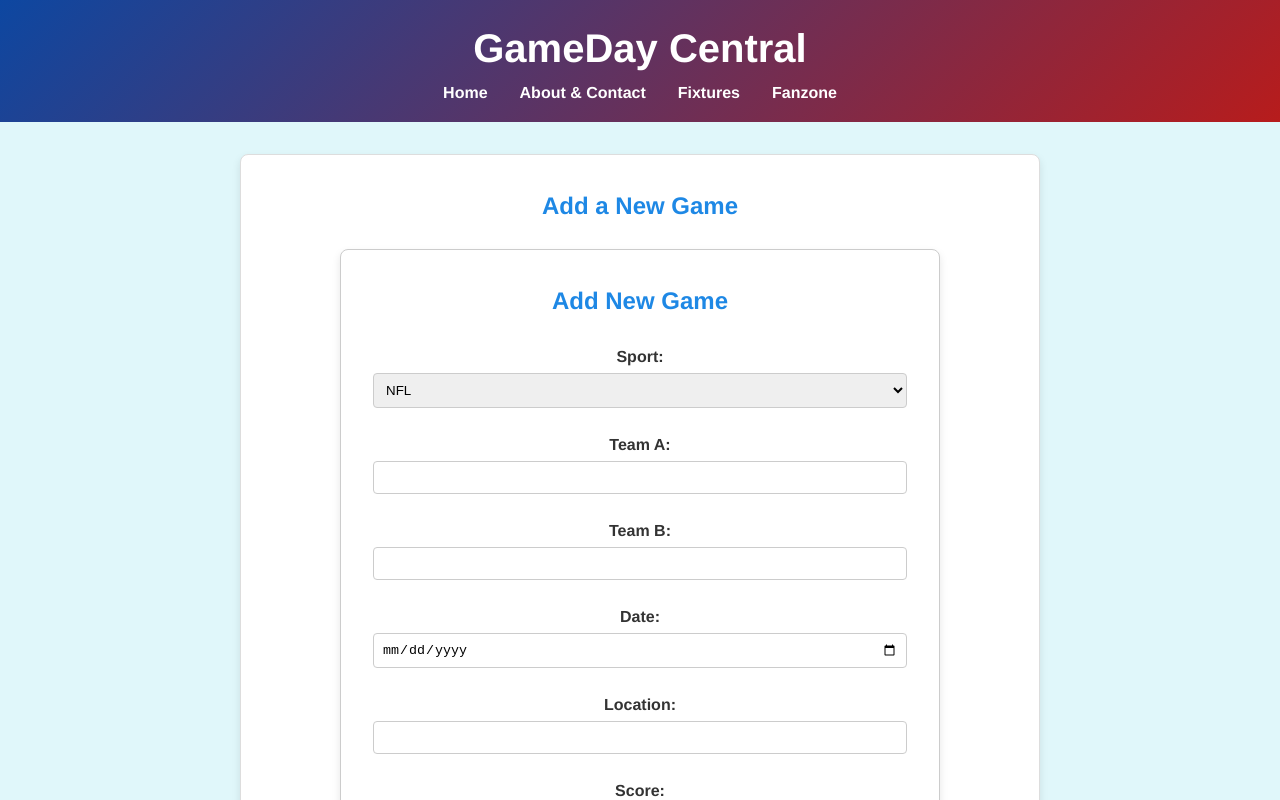
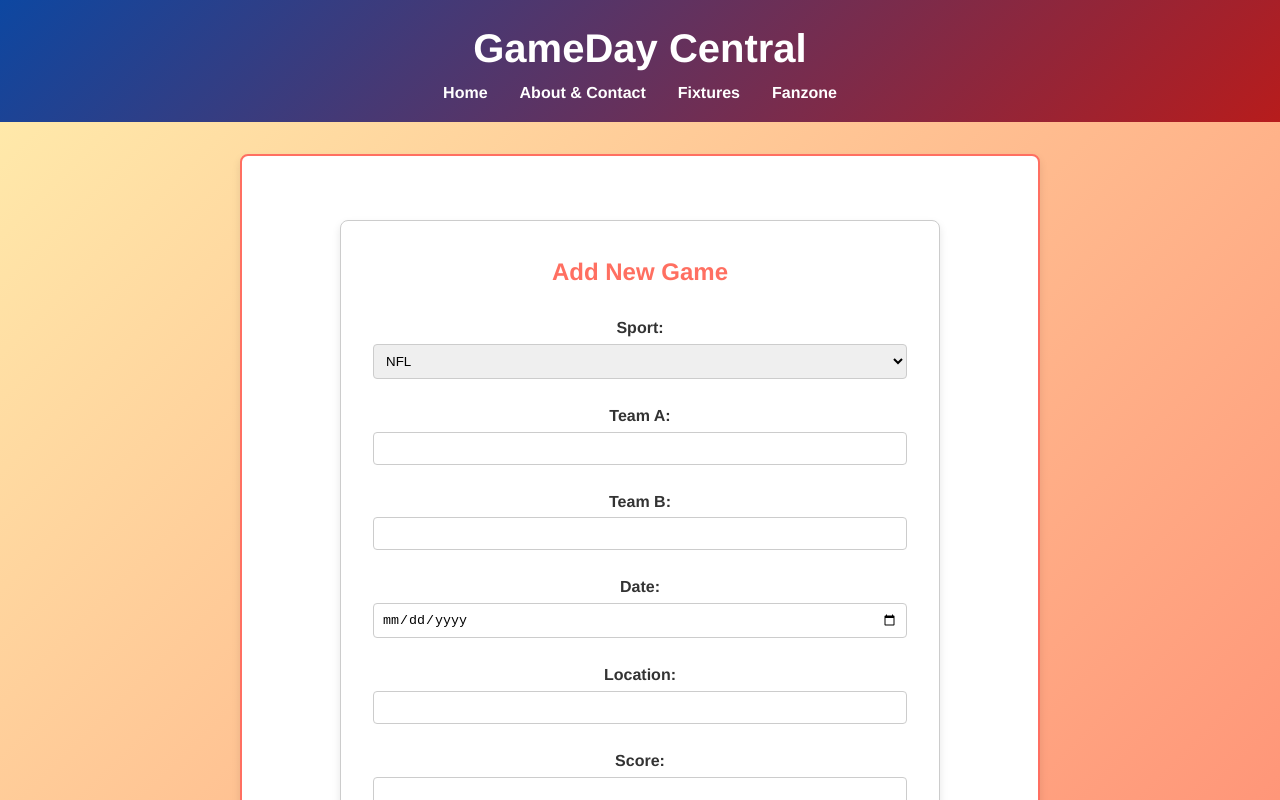
Before and after one commit to tristenfornes/react-gameday, a React (Create React App) app in the folder react-gameday/: page /add-game in a window 1280 px wide. Shown: the top 800 px of the page. Built offline with nearby package versions, Linux system fonts and the light colour scheme.

Commit message:
game Page

```diff
--- a/react-gameday/src/pages/AddGamePage.jsx
+++ b/react-gameday/src/pages/AddGamePage.jsx
@@ -7,10 +7,10 @@
 
 const AddGamePage = () => {
   return (
-    <div>
+    <div className="add-game-page-container">
       <Header />
       <main className="add-game-page">
-        <h2>Add a New Game</h2>
+        {/* The AddGameForm itself can include a heading if desired */}
         <AddGameForm />
       </main>
       <Footer />
--- a/react-gameday/src/pages/css/AddGamePage.css
+++ b/react-gameday/src/pages/css/AddGamePage.css
@@ -1,21 +1,24 @@
 /* src/pages/css/AddGamePage.css */
+
+.add-game-page-container {
+  background: linear-gradient(135deg, #FFEEAD, #FF6F61); /* Light, warm gradient background */
+  min-height: 100vh;
+  padding-bottom: 2rem;
+}
+
 .add-game-page {
   max-width: 800px;
   margin: 2rem auto;
   padding: 2rem;
   background: #ffffff;
-    border: 1px solid #ddd;
+  border: 2px solid #FF6F61; /* Accent border */
   border-radius: 8px;
   box-shadow: 0 4px 8px rgba(0, 0, 0, 0.1);
 }
 
+/* Optional heading styling if the form doesn't include one */
 .add-game-page h2 {
   text-align: center;
   margin-bottom: 1.5rem;
-    color: #1E88E5; /* Adjust to your preferred heading color */
+  color: #FF6F61;
 }
-
-  /* Optionally, if you want to style the form container inside this page further */
-  .add-game-page form {
-    margin-top: 1rem;
-  }
```
Lines whose indentation alone changed are shown as unchanged.
